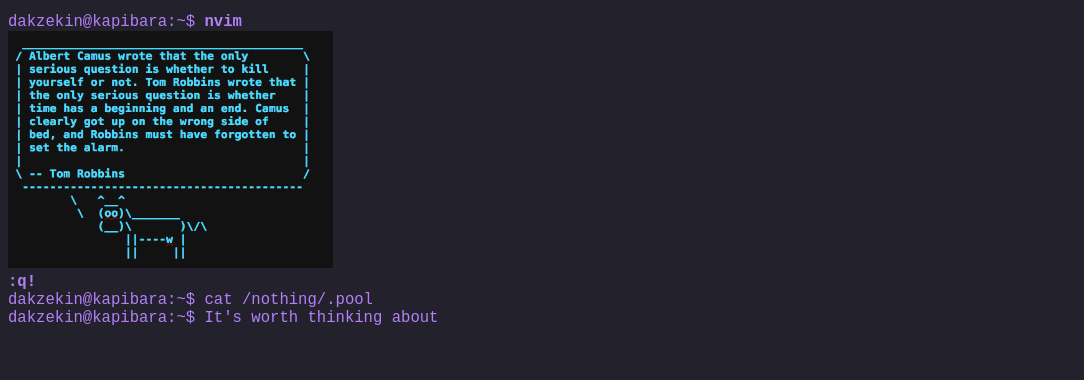
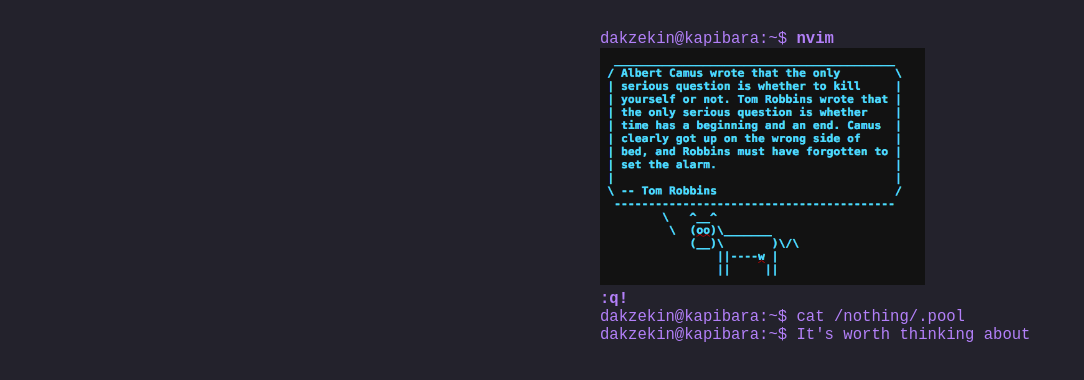
Before and after one commit to dakzekin/dakzek.in, a plain HTML site: page index.html in a window 1280 px wide. Shown: the whole page, without its empty margins (0-1084 px from the left). Drawn offline with Linux system fonts and the light colour scheme.

Commit message:
Update index.html
[RU]
- Добавление отступов для всего на сайте.

[EN]
- Adding margins for everything on the site.

```diff
--- a/index.html
+++ b/index.html
@@ -8,7 +8,7 @@
     <title>~dakzekin</title>
   </head>
 
-  <body style="background-color: #23222c">
+  <body style="margin: 30px 600px; background-color: #23222c">
 
     <pre style="color: #b380f9">
 <big>dakzekin@kapibara:~$ <b>nvim</b>
```
